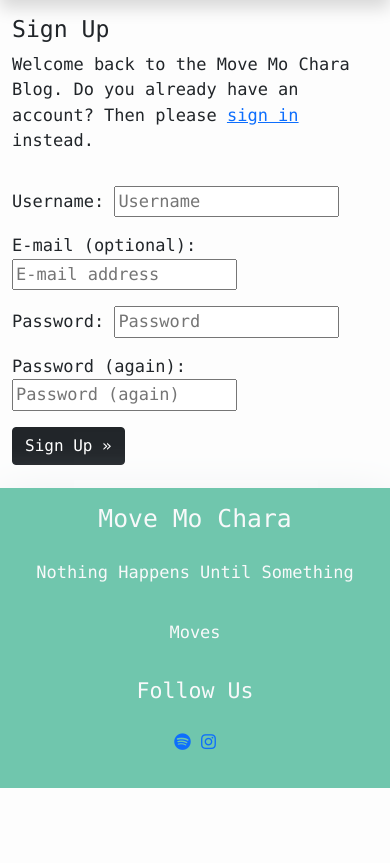
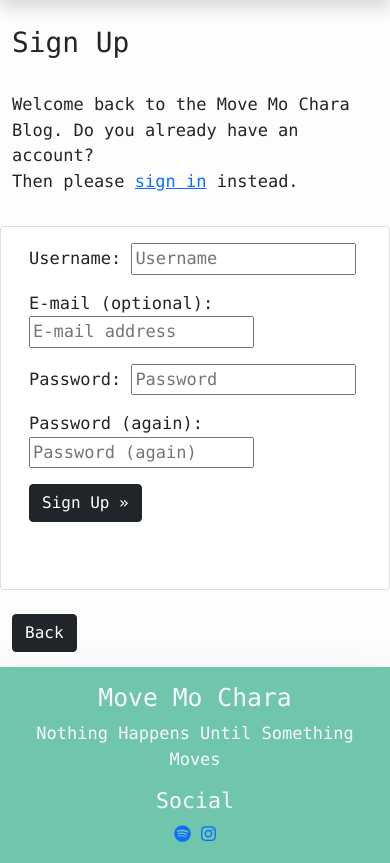
Before and after one commit to ciaralynch72/move, a Django app: page /accounts/signup/ in a window 390 px wide. Shown: the part 56-919 px from the top of the page. Before the commit the page ends 844 px from the top, so only its background shows below. Run offline with Django 3.2, Linux system fonts and the light colour scheme; data that the repository does not hold is empty.

Commit message:
Fix mobile responsiveness for sign up page

```diff
--- a/blog/views.py
+++ b/blog/views.py
@@ -1,9 +1,10 @@
 from django.shortcuts import render, get_object_or_404, reverse, redirect
 from django.views import generic, View
-from django.http import HttpResponseRedirect
+from django.http import HttpResponseRedirect, HttpResponse
 from .models import Post, Comment, Category
 from .forms import CommentForm, ContactForm
 from django.core.mail import send_mail, BadHeaderError
+from django.contrib import messages
 
 # Create your views here.
 
@@ -118,6 +119,7 @@ def contact(request):
 				return HttpResponse('Invalid header found.')
 			return redirect ('home')
 
+
 	form = ContactForm()
 	return render(request, "contact.html", {'form':form})
 
--- a/templates/account/signup.html
+++ b/templates/account/signup.html
@@ -5,37 +5,40 @@
 {% block head_title %}{% trans "Signup" %}{% endblock %}
 
 {% block content %}
-<style>
-    footer {
-      position: absolute;
-      bottom: 0;
-      width: 100%;
-      height: 60px; /* Set the fixed height of the footer here */
-      line-height: 60px; /* Vertically center the text there */
-    }
-    </style>
+
+
 
 <div class="container">
+    <br>
+    <h1>{% trans "Sign Up" %} </h1>
+    <br>
+    {% blocktrans %}Welcome back to the Move Mo Chara Blog. Do you already have an account?
+    <br>
+     Then please <a
+    class="link" href="{{ login_url }}">sign in</a> instead.{% endblocktrans %}</p>
+
     <div class="row">
-        <div class="col-md-8 mt-3 offset-md-2">
-            <h3>{% trans "Sign Up" %}</h3>
-
-            <p>{% blocktrans %}Welcome back to the Move Mo Chara Blog. Do you already have an account? Then please <a
-                    class="link" href="{{ login_url }}">sign in</a> instead.{% endblocktrans %}</p>
-        </div>
-    </div>
-    <div class="row">
-        <div class="col-md-8 mt-3 offset-md-2">
-            <form class="signup" id="signup_form" method="post" action="{% url 'account_signup' %}">
-                {% csrf_token %}
-                {{ form.as_p }}
-                {% if redirect_field_value %}
+      <div class="col-md-4 card mb-4  mt-3 left  top">
+        <div class="card-body">
+          <div class="form-group">
+          <form class="signup" id="signup_form" method="post" action="{% url 'account_signup' %}"">
+            {% csrf_token %}
+            {{ form.as_p }}
+            {% if redirect_field_value %}
                 <input type="hidden" name="{{ redirect_field_name }}" value="{{ redirect_field_value }}" />
                 {% endif %}
                 <button class="btn btn-dark" type="submit">{% trans "Sign Up" %} &raquo;</button>
-            </form>
+
+          </form>
         </div>
+         <div class="row"></div>
+          <br><br>
+
+        </div>
+      </div>
+
     </div>
-</div>
+    <a href="{% url 'home' %}"class="btn btn-dark">Back</a>
+  </div>
 
 {% endblock %}
--- a/templates/base.html
+++ b/templates/base.html
@@ -136,7 +136,7 @@
                 <h2>Move Mo Chara</h2>
                 <p> Nothing Happens Until Something Moves</p>
                 <div class="social">
-                    <h4>Follow Us</h4>
+                    <h4>Social</h4>
                     <!-- Facebook -->
 
 
--- a/templates/post_detail.html
+++ b/templates/post_detail.html
@@ -1,7 +1,12 @@
 {% extends 'base.html' %} {% block content %}
 
 {% load crispy_forms_tags %}
+<style>
+    p {
+        font-family: Lato, sans-serif;
+    }
 
+    </style>
 <div class="masthead">
     <div class="container">
         <div class="row g-0">
```
Also changed, not shown: templates/about.html (+7 -0 lines).
